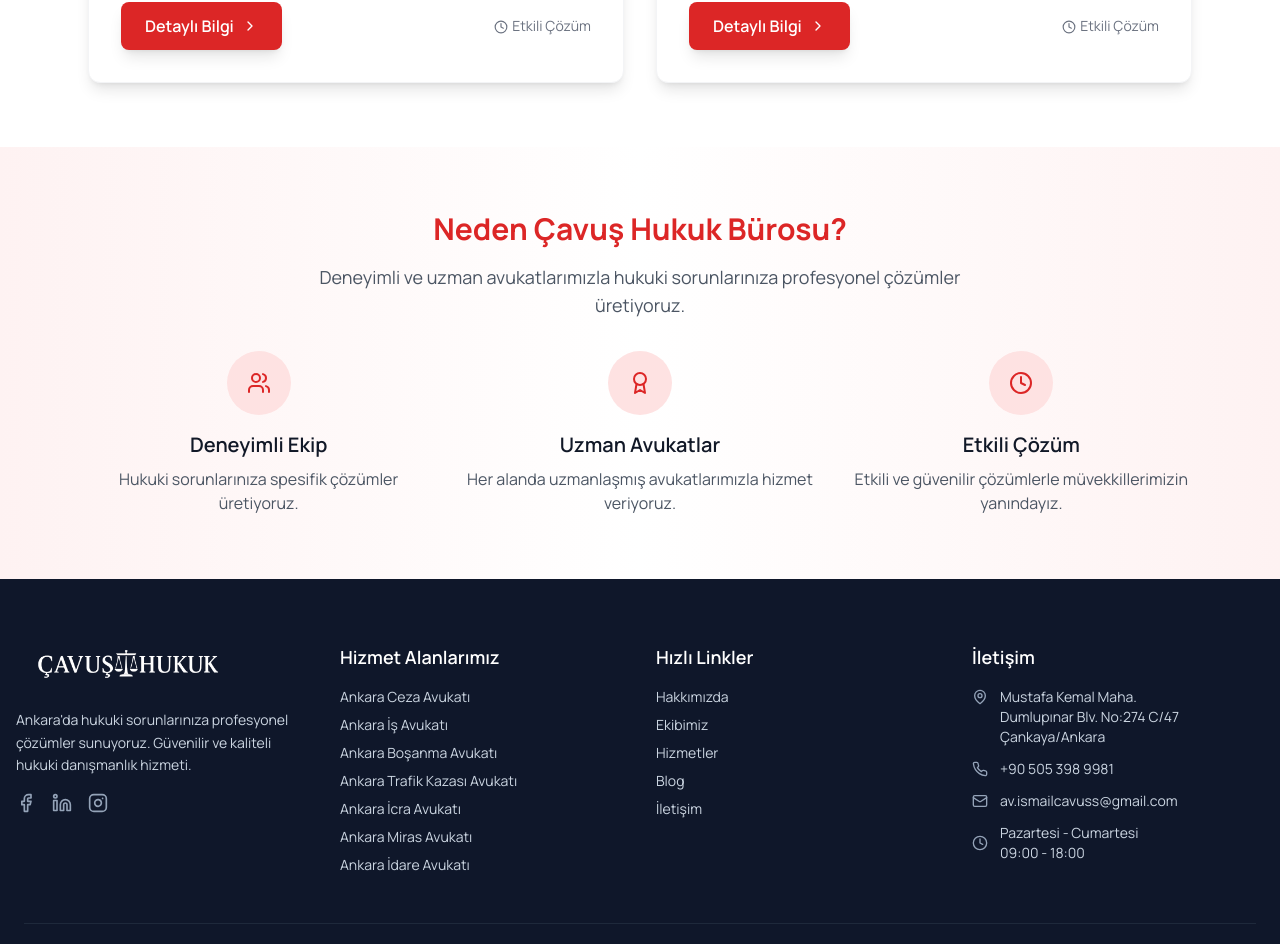
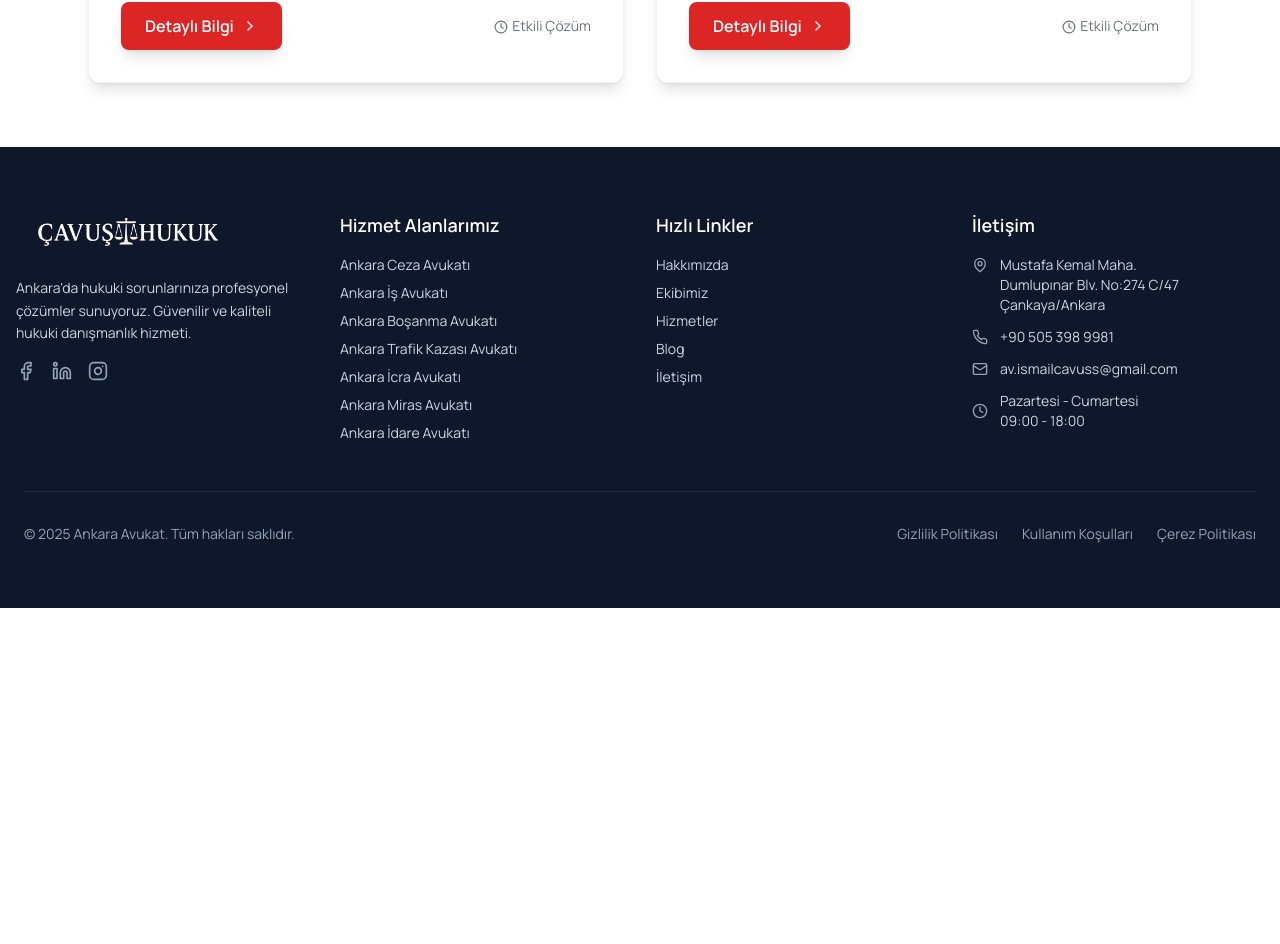
Before and after one commit to ismailcavus44/cavus-hukuk, a Next.js app: page /hizmetler in a window 1280 px wide. Shown: the part 2359-3303 px from the top of the page. After the commit the page ends 2967 px from the top, so only its background shows below. Built offline with nearby package versions, Linux system fonts and the light colour scheme.

Commit message:
ufak düzeltmeler

```diff
--- a/src/app/hizmetler/page.tsx
+++ b/src/app/hizmetler/page.tsx
@@ -288,42 +288,6 @@ const HizmetlerPage = () => {
           </div>
         </section>
 
-        {/* Neden Biz Section */}
-        <section aria-labelledby="neden-biz-baslik" className="bg-gradient-to-r from-red-50 via-white to-red-50 rounded-none p-0 py-16">
-          <div className="max-w-6xl mx-auto px-4">
-            <header className="text-center mb-8">
-                              <h2 id="neden-biz-baslik" className="text-3xl font-bold text-red-600 mb-4">Neden Çavuş Hukuk Bürosu?</h2>
-              <p className="text-lg text-gray-600 max-w-2xl mx-auto">
-                Deneyimli ve uzman avukatlarımızla hukuki sorunlarınıza profesyonel çözümler üretiyoruz.
-              </p>
-            </header>
-            <div className="grid grid-cols-1 md:grid-cols-3 gap-6">
-              <article className="text-center">
-                <div className="w-16 h-16 bg-red-100 rounded-full flex items-center justify-center mx-auto mb-4" aria-hidden="true">
-                  <Users size={24} className="text-red-600" />
-                </div>
-                <h3 className="text-xl font-semibold text-gray-900 mb-2">Deneyimli Ekip</h3>
-                <p className="text-gray-600">Hukuki sorunlarınıza spesifik çözümler üretiyoruz.</p>
-              </article>
-              <article className="text-center">
-                <div className="w-16 h-16 bg-red-100 rounded-full flex items-center justify-center mx-auto mb-4" aria-hidden="true">
-                  <Award size={24} className="text-red-600" />
-                </div>
-                <h3 className="text-xl font-semibold text-gray-900 mb-2">Uzman Avukatlar</h3>
-                <p className="text-gray-600">Her alanda uzmanlaşmış avukatlarımızla hizmet veriyoruz.</p>
-              </article>
-              <article className="text-center">
-                <div className="w-16 h-16 bg-red-100 rounded-full flex items-center justify-center mx-auto mb-4" aria-hidden="true">
-                  <Clock size={24} className="text-red-600" />
-                </div>
-                <h3 className="text-xl font-semibold text-gray-900 mb-2">Etkili Çözüm</h3>
-                <p className="text-gray-600">Etkili ve güvenilir çözümlerle müvekkillerimizin yanındayız.</p>
-              </article>
-            </div>
-          </div>
-        </section>
-
-
       </main>
 
       <AIChatbot />
--- a/src/app/iletisim/page.tsx
+++ b/src/app/iletisim/page.tsx
@@ -34,7 +34,7 @@ const IletisimPage = React.memo(() => {
   const iletisimBilgileri = {
     telefon: '+90 505 398 99 81',
     email: 'av.ismailcavuss@gmail.com',
-    adres: 'Korkutreis Mahallesi, Cihan Sokak No:12/8, Çankaya/Ankara',
+    adres: 'Mustafa Kemal Mah. Dumlupınar Blv. No: 274 C Blok 8 Kat No:47 Çankaya/Ankara',
     calismaSaatleri: 'Pazartesi - Cumartesi: 09:00 - 18:00'
   };
 
@@ -349,7 +349,7 @@ const IletisimPage = React.memo(() => {
                   <div className="relative w-full h-80 lg:h-[400px] bg-gray-100 rounded-2xl overflow-hidden group cursor-pointer">
                     <img
                       src="/images/street-map.png"
-                      alt="Çavuş Hukuk Bürosu - Korkutreis Mahallesi, Çankaya/Ankara"
+                      alt="Çavuş Hukuk Bürosu - Mustafa Kemal Mah. Dumlupınar Blv. No: 274, Çankaya/Ankara"
                       className="w-full h-full object-cover"
                       onError={(e) => {
                         // Fallback if image doesn't exist
@@ -368,7 +368,7 @@ const IletisimPage = React.memo(() => {
                           <MapPin size={32} className="text-white" />
                         </div>
                         <h3 className="text-xl font-bold text-gray-900 mb-2">Çavuş Hukuk Bürosu</h3>
-                        <p className="text-gray-600 mb-4">Korkutreis Mahallesi, Çankaya</p>
+                        <p className="text-gray-600 mb-4">Mustafa Kemal Mah. Dumlupınar Blv., Çankaya</p>
                         <div className="space-y-2 text-sm text-gray-500">
                           <p>📍 Merkezi konum</p>
                           <p>🚇 Metro ve otobüs ulaşımı</p>
@@ -405,7 +405,7 @@ const IletisimPage = React.memo(() => {
 
                     {/* Click to open map */}
                     <a
-                      href="https://maps.app.goo.gl/Wf66FPCrdRhPqjXQ6"
+                      href="https://maps.app.goo.gl/mFjwC581kVdCnmVm9"
                       target="_blank"
                       rel="noopener noreferrer"
                       className="absolute inset-0 bg-black/0 hover:bg-black/5 transition-colors duration-300 flex items-center justify-center"
@@ -433,11 +433,11 @@ const IletisimPage = React.memo(() => {
                   <div className="space-y-3 text-gray-600">
                     <div className="flex items-center space-x-2">
                       <div className="w-2 h-2 bg-red-500 rounded-full"></div>
-                      <span>Metro: Sıhhiye Metro İstasyonu</span>
+                      <span>Metro: Tarım Bakanlığı Metro</span>
                     </div>
                     <div className="flex items-center space-x-2">
                       <div className="w-2 h-2 bg-red-500 rounded-full"></div>
-                      <span>Otobüs: Sıhhiye Otobüs Durağı</span>
+                      <span>Otobüs: Tarım Bakanlığı Otobüs Durağı</span>
                     </div>
                     <div className="flex items-center space-x-2">
                       <div className="w-2 h-2 bg-red-500 rounded-full"></div>
```
